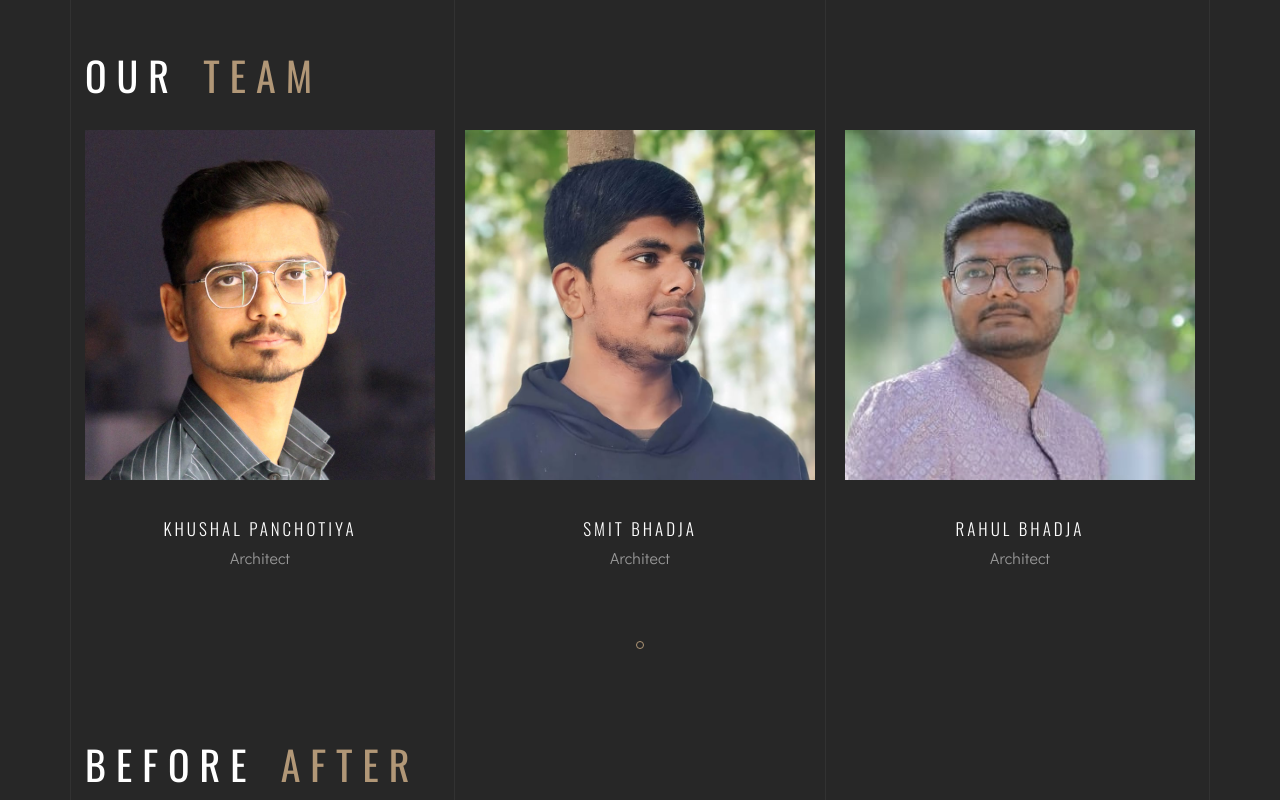
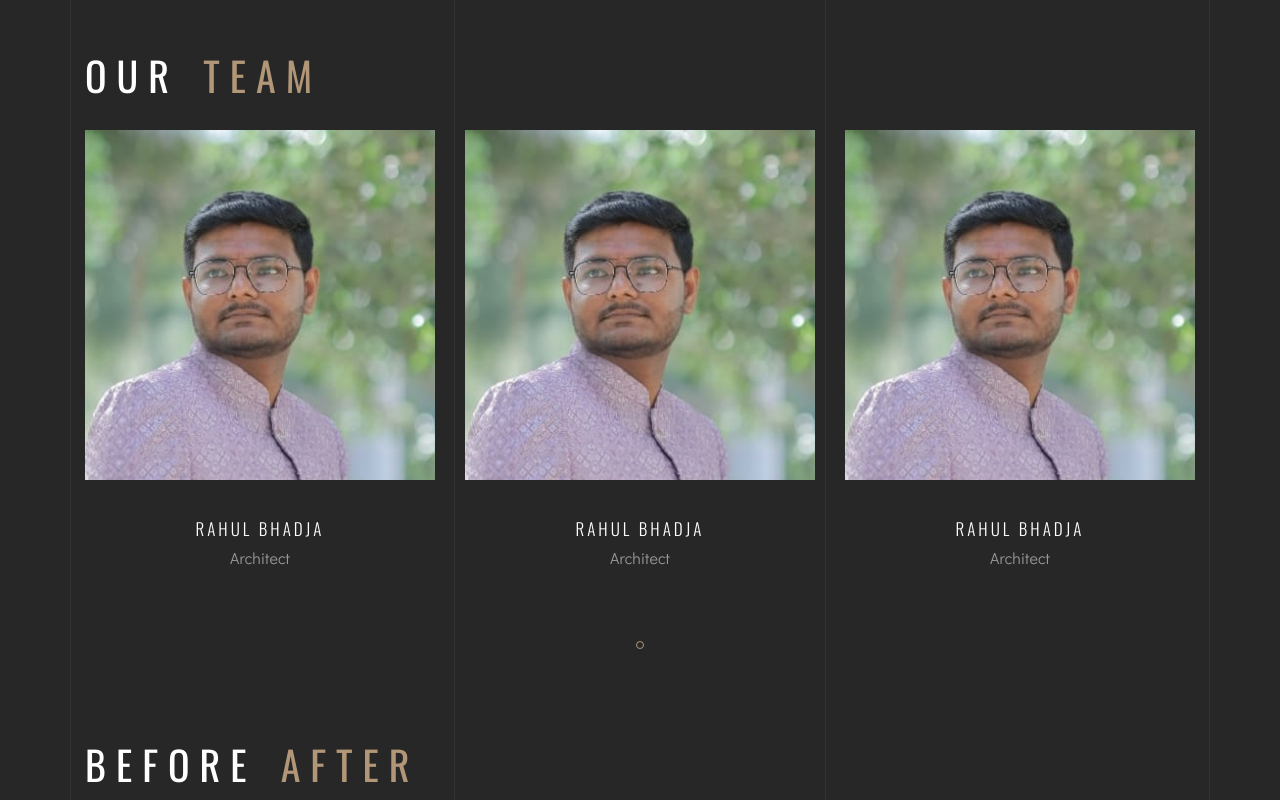
Before and after one commit to CypersoftGithub/Drashyadesignstudio, a plain HTML site: page about.html in a window 1280 px wide. Shown: the part 980-1780 px from the top of the page. Drawn offline with nearby package versions, Linux system fonts and the light colour scheme.

Commit message:
Update team member information and address
Removed team member details and updated address format.

```diff
--- a/about.html
+++ b/about.html
@@ -132,44 +132,8 @@
           </div>
           <div class="row">
             <div class="col-md-12 owl-carousel owl-theme">
-              <div class="item">
-                <div class="img">
-                  <a href="#"
-                    ><img src="img/team/1.jpg" alt=""
-                  /></a>
-                </div>
-                <div class="info">
-                  <h6>Khushal Panchotiya</h6>
-                  <p>Architect</p>
-                  <div class="social valign">
-                    <div class="full-width">
-                      <p></p>
-                      <a href="#"><i class="ti-facebook"></i></a>
-                      <a href="#"><i class="ti-twitter-alt"></i></a>
-                      <a href="#"><i class="ti-instagram"></i></a>
-                    </div>
-                  </div>
-                </div>
-              </div>
-              <div class="item">
-                <div class="img">
-                  <a href="#"
-                    ><img src="img/team/2.jpg" alt=""
-                  /></a>
-                </div>
-                <div class="info">
-                  <h6>Smit Bhadja</h6>
-                  <p>Architect</p>
-                  <div class="social valign">
-                    <div class="full-width">
-                      <p></p>
-                      <a href="#"><i class="ti-facebook"></i></a>
-                      <a href="#"><i class="ti-twitter-alt"></i></a>
-                      <a href="#"><i class="ti-instagram"></i></a>
-                    </div>
-                  </div>
-                </div>
-              </div>
+
+
               <div class="item">
                 <div class="img">
                   <a href="#"
@@ -629,8 +593,6 @@
                   <h6>Phone</h6>
                 </div>
                 <p>Rahul Bhadja - +91 72858 08571</p>
-                <p>Khushal Panchotiya - +91 90991 90917</p>
-                <p>Smit Bhadja - +91 81402 68377</p>
               </div>
             </div>
             <div class="col-md-4 mb-30">
@@ -646,7 +608,7 @@
                 <div class="fothead">
                   <h6>Our Address</h6>
                 </div>
-                <p>Shop no 34, 4th floor, capital Market, Ravapar, Morbi, Gujarat 363641</p>
+                <p>capital Market, Ravapar, Morbi, Gujarat 363641</p>
               </div>
             </div>
           </div>
```
